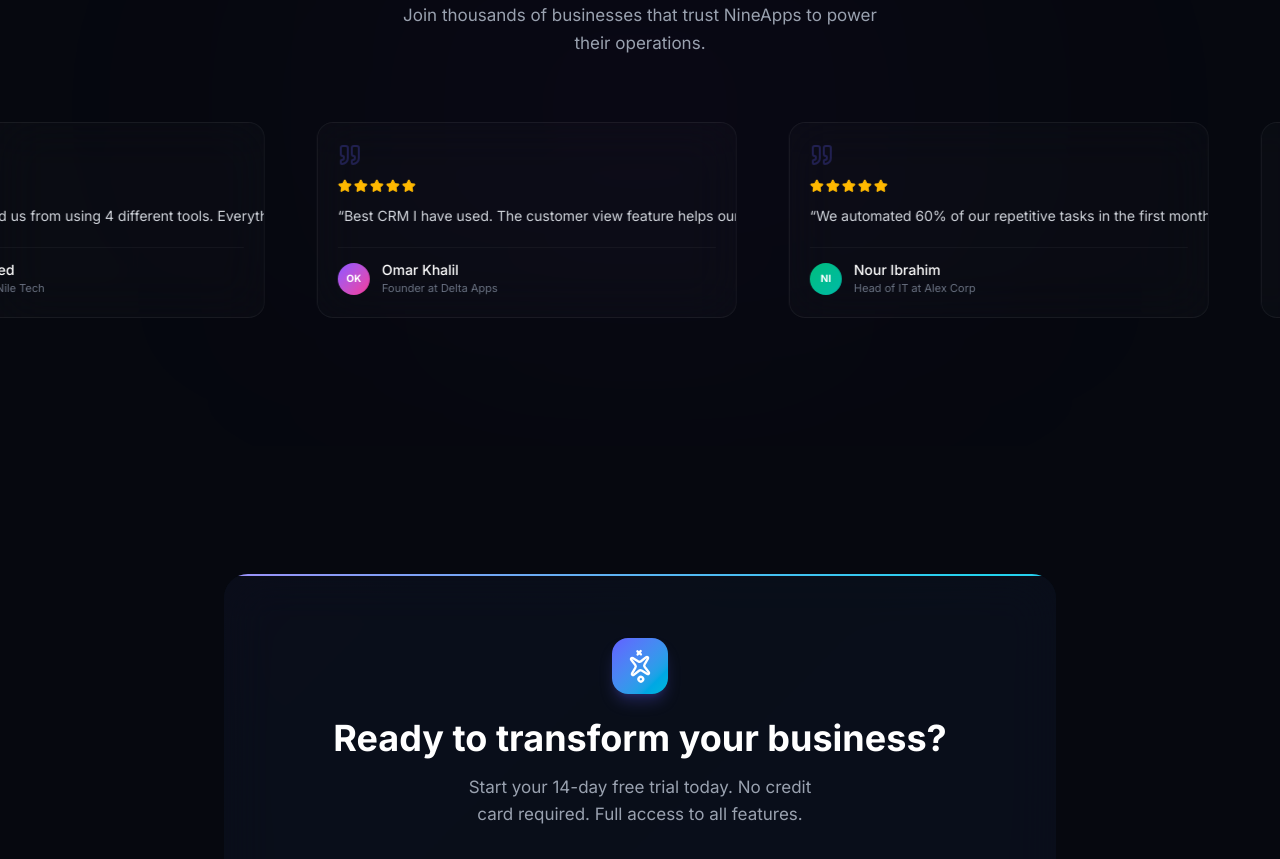
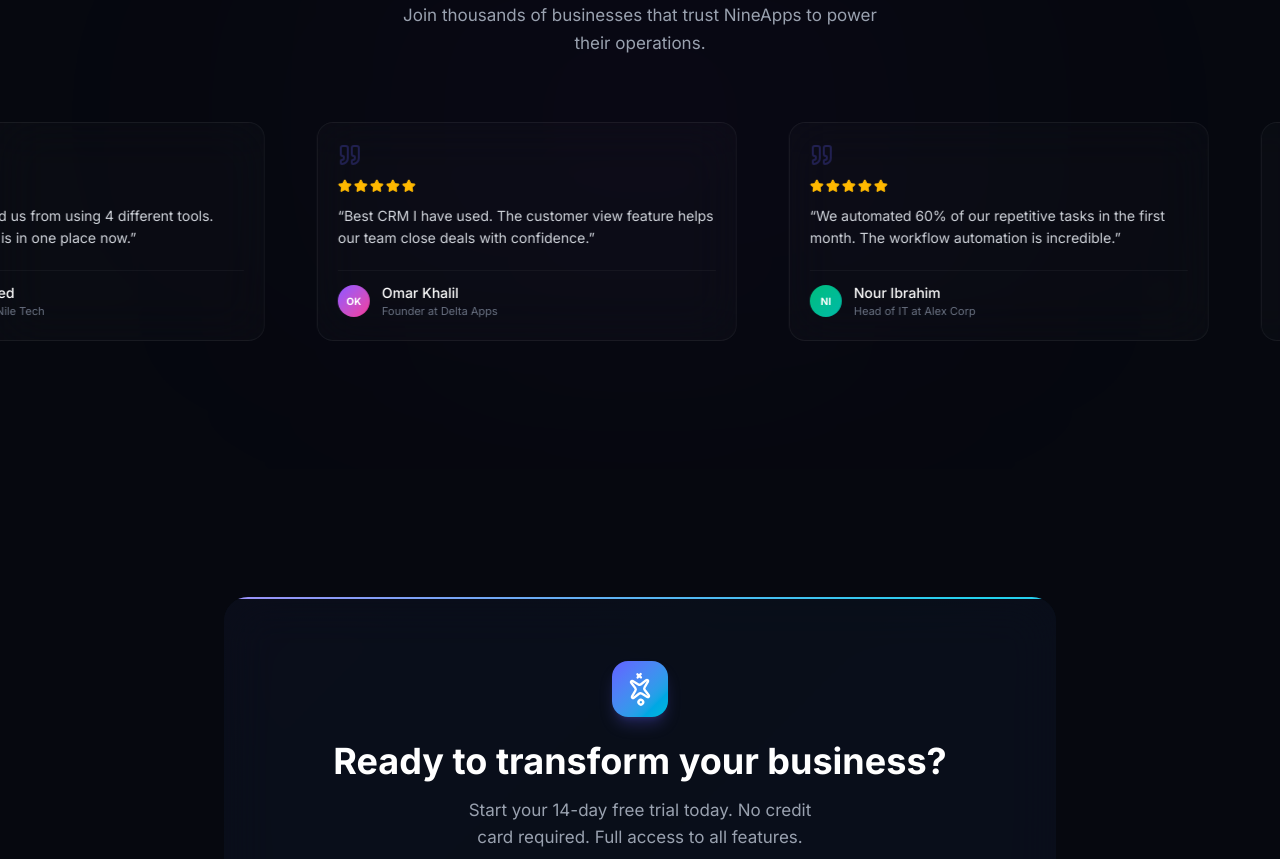
Before and after one commit to nineappsonline-hash/9apps, a Next.js app: page / in a window 1280 px wide. Shown: the part 4820-5679 px from the top of the page. Built offline with nearby package versions, Linux system fonts and the light colour scheme.

Commit message:
Fix testimonials: override white-space nowrap so text wraps in cards

```diff
--- a/src/components/Testimonials.tsx
+++ b/src/components/Testimonials.tsx
@@ -59,7 +59,7 @@ const testimonialsData = [
 
 function TestimonialCard({ testimonial, locale }: { testimonial: typeof testimonialsData[0]; locale: string }) {
   return (
-    <div className="glass-card rounded-2xl p-5 w-[420px] flex-shrink-0 mx-2.5 hover-lift group overflow-hidden">
+    <div className="glass-card rounded-2xl p-5 w-[420px] flex-shrink-0 mx-2.5 hover-lift group overflow-hidden" style={{ whiteSpace: 'normal' }}>
       <Quote className="w-6 h-6 text-indigo-500/25 mb-3 group-hover:text-indigo-500/40 transition-colors" />
 
       <div className="flex gap-0.5 mb-3">
```
